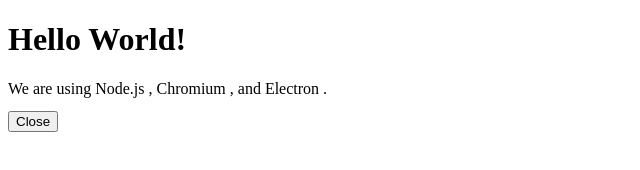
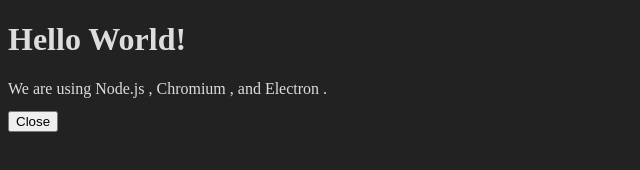
Before and after one commit to Wujidadi/Electron-Quick-Start, an Electron app: page index.html in a window 1350 px wide. Shown: the whole page, without its empty margins (0-640 px from the left). Drawn offline with Linux system fonts and the light colour scheme.

Commit message:
配合 Windows 環境再調整

```diff
--- a/main.js
+++ b/main.js
@@ -9,7 +9,10 @@
         height: 900,
         webPreferences: {
             preload: path.join(__dirname, 'preload.js')
-    }
+        },
+        // Only for Windows/Linux, macOS see config.forge.packagerConfig.icon
+        // in package.json.
+        icon: path.join(__dirname, 'assets/icon.ico')
     })
 
     // and load the index.html of the app.
--- a/renderer.js
+++ b/renderer.js
@@ -6,5 +6,5 @@
 // process.
 
 document.querySelector('#close').addEventListener('click', () => {
-  ipcRenderer.send('close')
+    ipcRenderer.send('close')
 })
--- a/styles.css
+++ b/styles.css
@@ -1,3 +1,8 @@
 /* styles.css */
 
 /* Add styles here to customize the appearance of your app */
+
+body {
+    color: #ddd;
+    background-color: #222;
+}
```
Also changed, not shown: index.html (indentation only), package.json (indentation only), preload.js (indentation only). Lines whose indentation alone changed are shown as unchanged.
